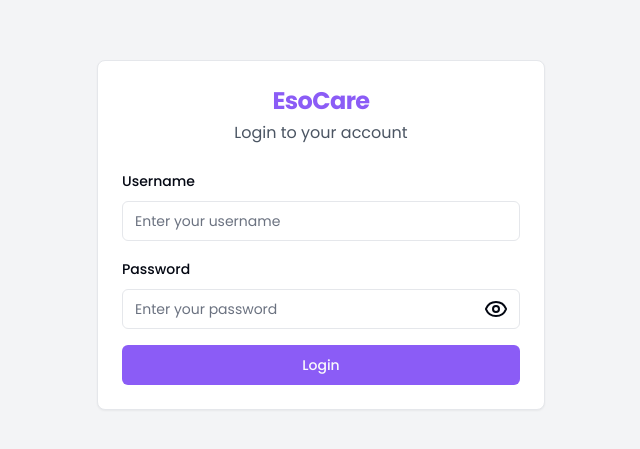
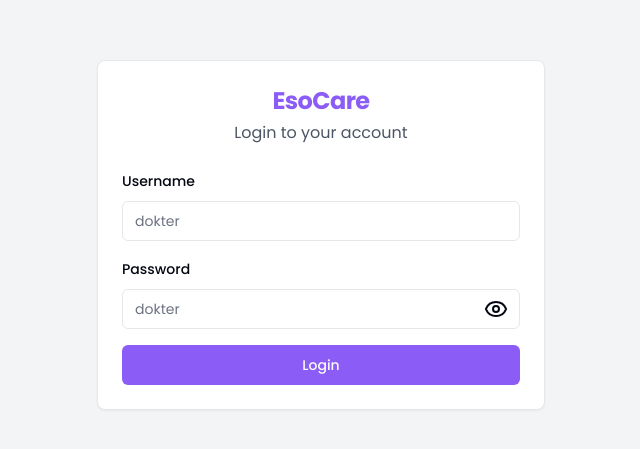
Before and after one commit to jo0707/esocare, a Next.js app: page / in a window 1280 px wide. Shown: the part 165-614 px from the top of the page, without its empty margins (319-959 px from the left). Built offline with nearby package versions, Linux system fonts and the light colour scheme.

Commit message:
style: add login hints

```diff
--- a/src/app/page.tsx
+++ b/src/app/page.tsx
@@ -43,7 +43,7 @@ export default function LoginPage() {
                     <form className="space-y-4" onSubmit={validateLogin}>
                         <div className="space-y-2">
                             <Label htmlFor="username">Username</Label>
-                            <Input id="username" name="username" placeholder="Enter your username" required />
+                            <Input id="username" name="username" placeholder="dokter" required />
                         </div>
                         <div className="space-y-2">
                             <Label htmlFor="password">Password</Label>
@@ -52,7 +52,7 @@ export default function LoginPage() {
                                     id="password"
                                     name="password"
                                     type={showPassword ? "text" : "password"}
-                                    placeholder="Enter your password"
+                                    placeholder="dokter"
                                     required
                                 />
                                 <button
```
